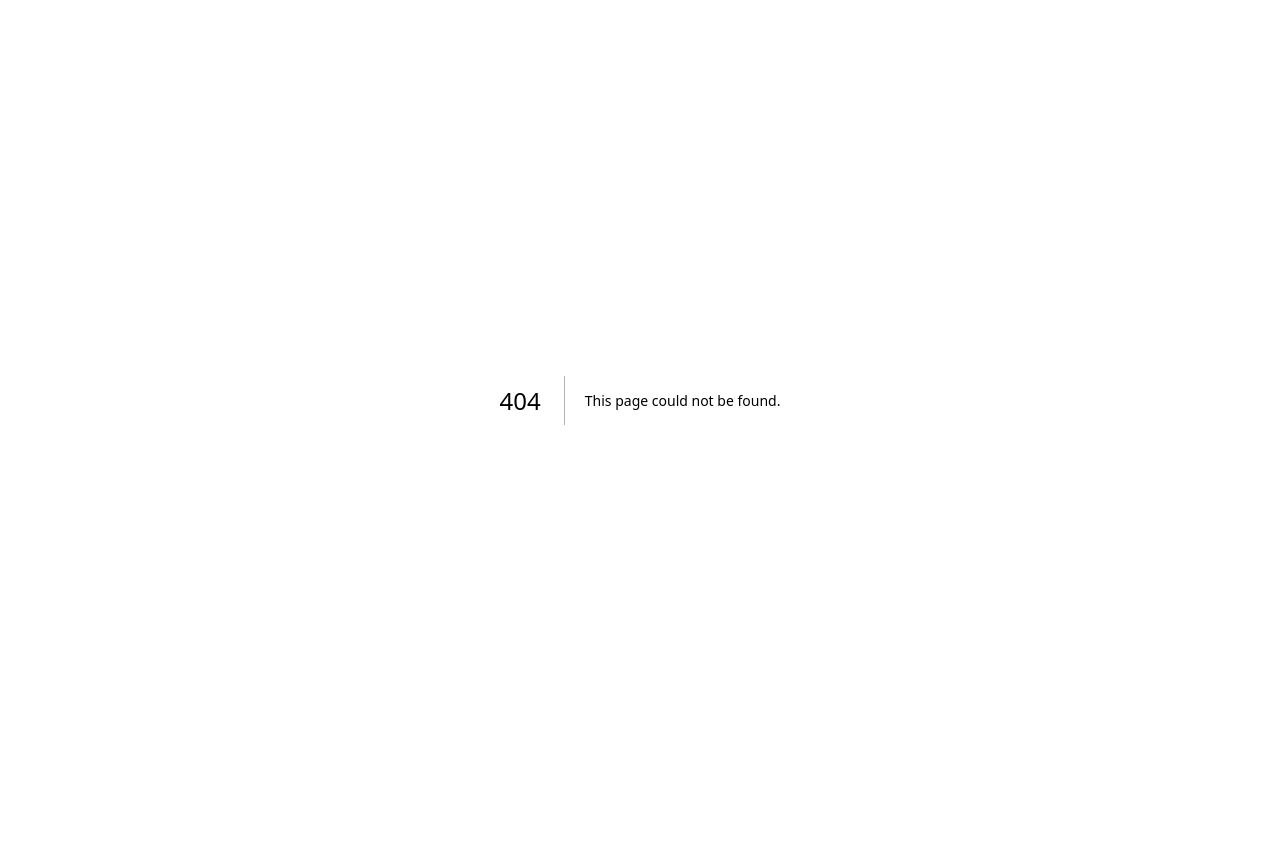
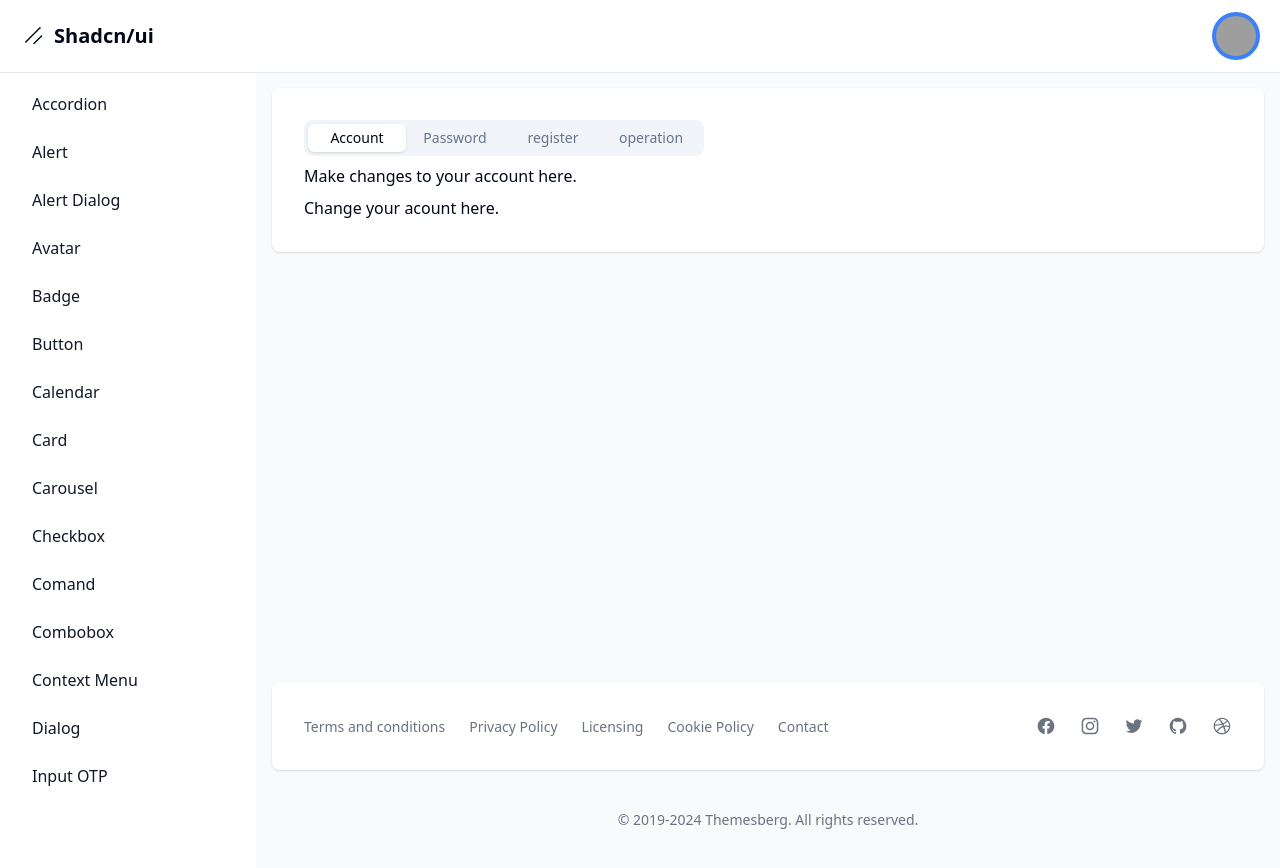
Before and after one commit to PandavionxD/shadcn-ui, a Next.js app: page /dashboard/tabs in a window 1280 px wide. Before the commit this address had no page. Before the commit the page ends 800 px from the top, so only its background shows below. Built offline with nearby package versions, Linux system fonts and the light colour scheme; grey boxes are pictures that could not be loaded.

Commit message:
Agregando tabs

```diff
--- a/package.json
+++ b/package.json
@@ -21,6 +21,7 @@
     "@radix-ui/react-progress": "^1.1.0",
     "@radix-ui/react-slider": "^1.2.1",
     "@radix-ui/react-slot": "^1.1.0",
+    "@radix-ui/react-tabs": "^1.1.1",
     "@radix-ui/react-toast": "^1.2.2",
     "class-variance-authority": "^0.7.0",
     "clsx": "^2.1.1",
--- a/src/app/dashboard/layout.tsx
+++ b/src/app/dashboard/layout.tsx
@@ -27,6 +27,7 @@
   { name: "slider", href: "slider" },
   { name: "sonner", href: "sonner" },
   { name: "toast", href: "toast" },
+  { name: "tabs", href: "tabs" },
 ].sort((a, b) => a.name.localeCompare(b.name));
 
 export default function DashboardLayout({
--- /dev/null
+++ b/src/app/dashboard/tabs/page.tsx
@@ -0,0 +1,23 @@
+import { Tabs, TabsContent, TabsList, TabsTrigger } from "@/components/ui/tabs";
+
+export default function TabsPage() {
+  return (
+    <div>
+      <Tabs defaultValue="account" className="w-[400px]">
+        <TabsList className="grid w-full grid-cols-4">
+          <TabsTrigger value="account">Account</TabsTrigger>
+          <TabsTrigger value="password">Password</TabsTrigger>
+          <TabsTrigger value="register">register</TabsTrigger>
+          <TabsTrigger value="operation">operation</TabsTrigger>
+        </TabsList>
+        <TabsContent value="account">
+          Make changes to your account here.
+        </TabsContent>
+        <TabsContent value="account">Change your acount here.</TabsContent>
+        <TabsContent value="password">Change your password here.</TabsContent>
+        <TabsContent value="register">Change your register here.</TabsContent>
+        <TabsContent value="operation">Change your operation here.</TabsContent>
+      </Tabs>
+    </div>
+  );
+}
--- /dev/null
+++ b/src/components/ui/tabs.tsx
@@ -0,0 +1,55 @@
+"use client"
+
+import * as React from "react"
+import * as TabsPrimitive from "@radix-ui/react-tabs"
+
+import { cn } from "@/lib/utils"
+
+const Tabs = TabsPrimitive.Root
+
+const TabsList = React.forwardRef<
+  React.ElementRef<typeof TabsPrimitive.List>,
+  React.ComponentPropsWithoutRef<typeof TabsPrimitive.List>
+>(({ className, ...props }, ref) => (
+  <TabsPrimitive.List
+    ref={ref}
+    className={cn(
+      "inline-flex h-9 items-center justify-center rounded-lg bg-muted p-1 text-muted-foreground",
+      className
+    )}
+    {...props}
+  />
+))
+TabsList.displayName = TabsPrimitive.List.displayName
+
+const TabsTrigger = React.forwardRef<
+  React.ElementRef<typeof TabsPrimitive.Trigger>,
+  React.ComponentPropsWithoutRef<typeof TabsPrimitive.Trigger>
+>(({ className, ...props }, ref) => (
+  <TabsPrimitive.Trigger
+    ref={ref}
+    className={cn(
+      "inline-flex items-center justify-center whitespace-nowrap rounded-md px-3 py-1 text-sm font-medium ring-offset-background transition-all focus-visible:outline-none focus-visible:ring-2 focus-visible:ring-ring focus-visible:ring-offset-2 disabled:pointer-events-none disabled:opacity-50 data-[state=active]:bg-background data-[state=active]:text-foreground data-[state=active]:shadow",
+      className
+    )}
+    {...props}
+  />
+))
+TabsTrigger.displayName = TabsPrimitive.Trigger.displayName
+
+const TabsContent = React.forwardRef<
+  React.ElementRef<typeof TabsPrimitive.Content>,
+  React.ComponentPropsWithoutRef<typeof TabsPrimitive.Content>
+>(({ className, ...props }, ref) => (
+  <TabsPrimitive.Content
+    ref={ref}
+    className={cn(
+      "mt-2 ring-offset-background focus-visible:outline-none focus-visible:ring-2 focus-visible:ring-ring focus-visible:ring-offset-2",
+      className
+    )}
+    {...props}
+  />
+))
+TabsContent.displayName = TabsPrimitive.Content.displayName
+
+export { Tabs, TabsList, TabsTrigger, TabsContent }
```
Also changed, not shown: 1 other file (tests, documents, lock files or other folders).
